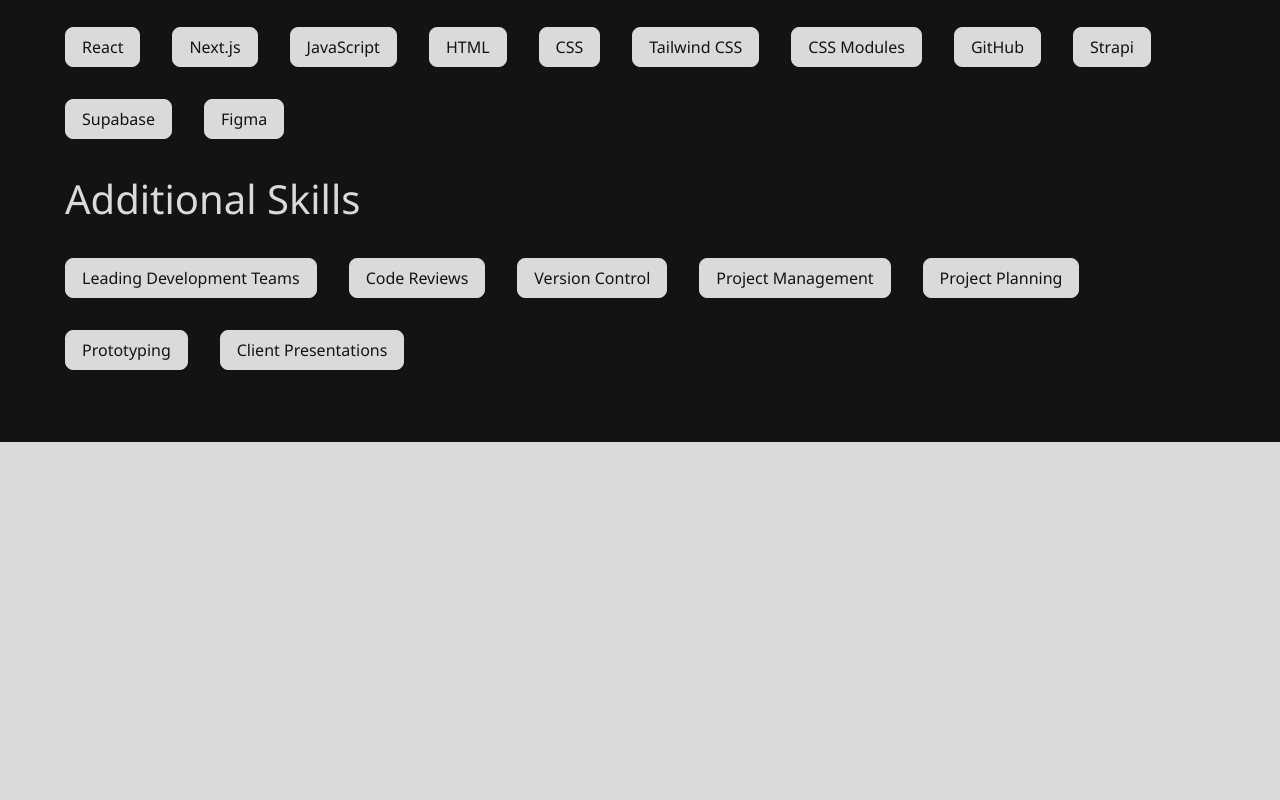
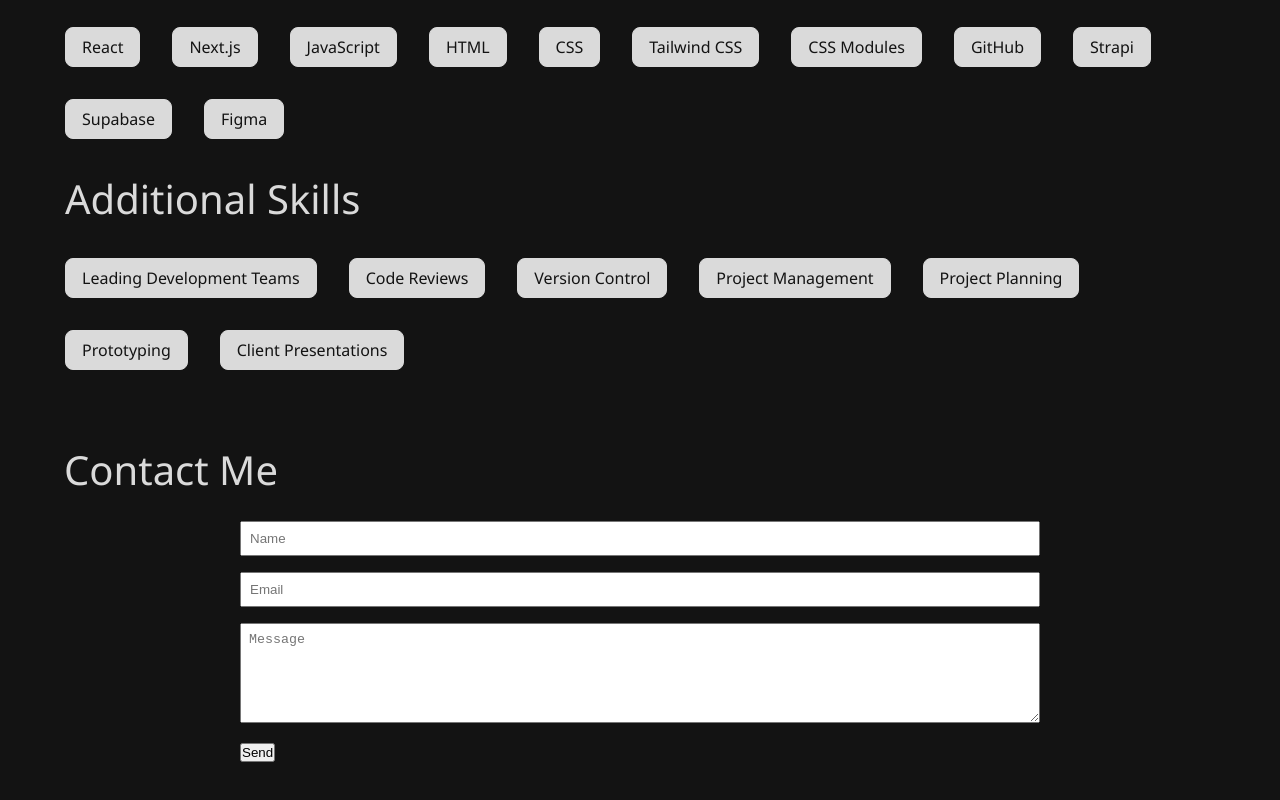
Before and after one commit to EHansen94/portfolio, a Next.js app: page / in a window 1280 px wide. Shown: the part 1073-1873 px from the top of the page. Before the commit the page ends 1515 px from the top, so only its background shows below. Built offline with nearby package versions, Linux system fonts and the light colour scheme.

Commit message:
contact rough temp

```diff
--- /dev/null
+++ b/src/components/Contact.jsx
@@ -0,0 +1,23 @@
+import React from "react";
+import styles from "../styles/components/Contact.module.css";
+
+export default function Contact() {
+	return (
+		<div className={styles["contact-container"]}>
+			<h2 className={styles["contact-title"]}>Contact Me</h2>
+			<div className={styles["form-container"]}>
+				<form className={styles["contact-form"]}>
+					<div className={styles["form-group"]}>
+						<input type="text" placeholder="Name" />
+						<input type="email" placeholder="Email" />
+					</div>
+					<div className={styles["textarea-group"]}>
+						<textarea placeholder="Message"></textarea>
+					</div>
+
+					<button type="submit">Send</button>
+				</form>
+			</div>
+		</div>
+	);
+}
--- a/src/pages/index.jsx
+++ b/src/pages/index.jsx
@@ -4,6 +4,7 @@
 import ProjectsSlider from "@/components/ProjectsSlider";
 import { projectData } from "../util/projectData";
 import Skills from "@/components/Skills";
+import Contact from "@/components/Contact";
 
 export default function home() {
 	return (
@@ -11,6 +12,7 @@
 			<Intro />
 			<ProjectsSlider projectData={projectData} />
 			<Skills />
+			<Contact />
 		</div>
 	);
 }
--- /dev/null
+++ b/src/styles/components/Contact.module.css
@@ -0,0 +1,32 @@
+.contact-container {
+	margin: 0 auto 2.5rem auto;
+	width: 100%;
+	max-width: 1152px;
+}
+
+.contact-title {
+	margin-bottom: 1.5rem;
+}
+
+.form-container {
+	margin: 0 auto;
+	max-width: 800px;
+}
+
+.form-group {
+	min-width: 100%;
+}
+
+.form-group input,
+.textarea-group textarea {
+	margin-bottom: 1rem;
+	padding: 0.5rem;
+	width: 100%;
+	min-width: 100%;
+	max-width: 100%;
+}
+
+.textarea-group textarea {
+	min-height: 100px;
+	max-height: 300px;
+}
```
